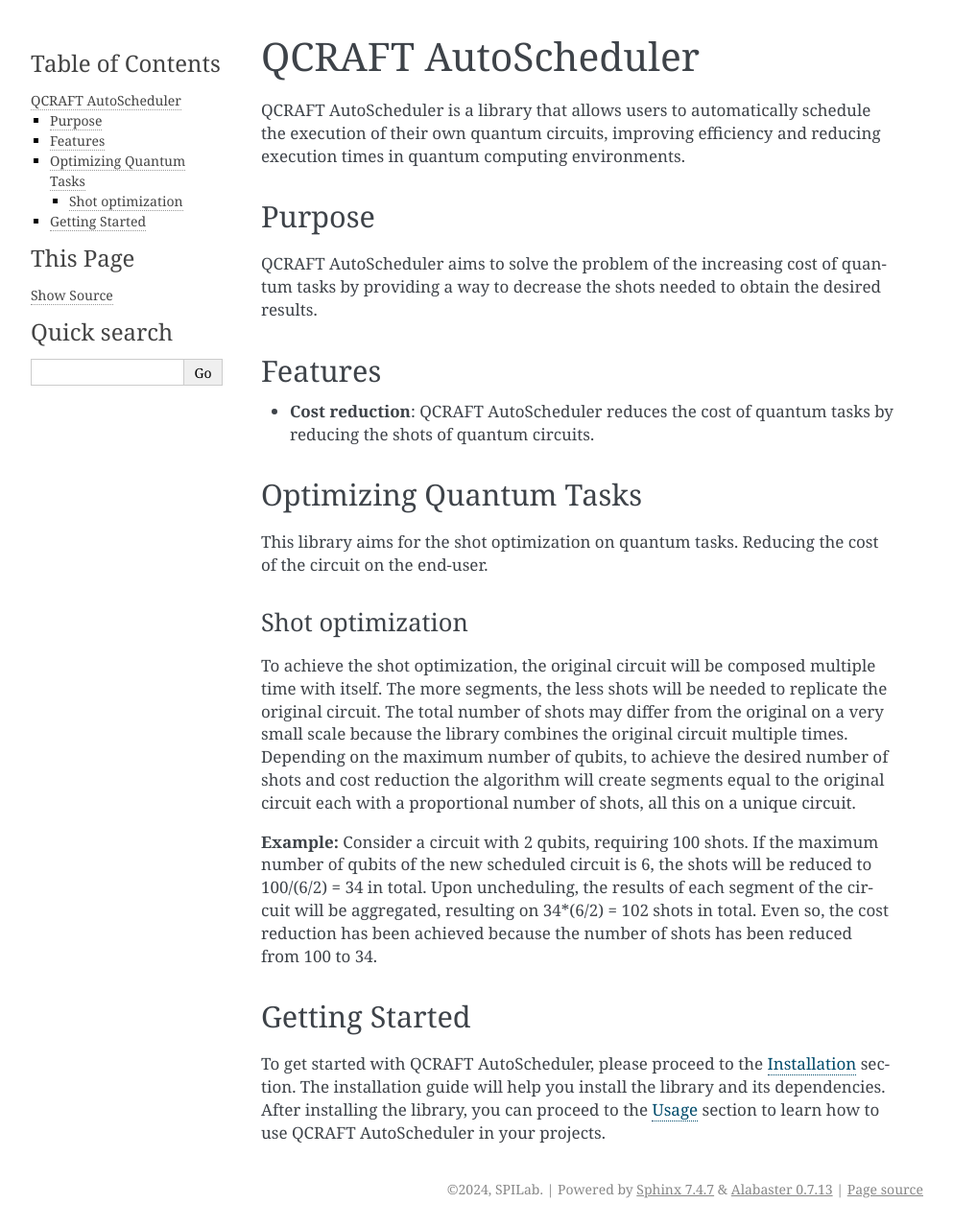
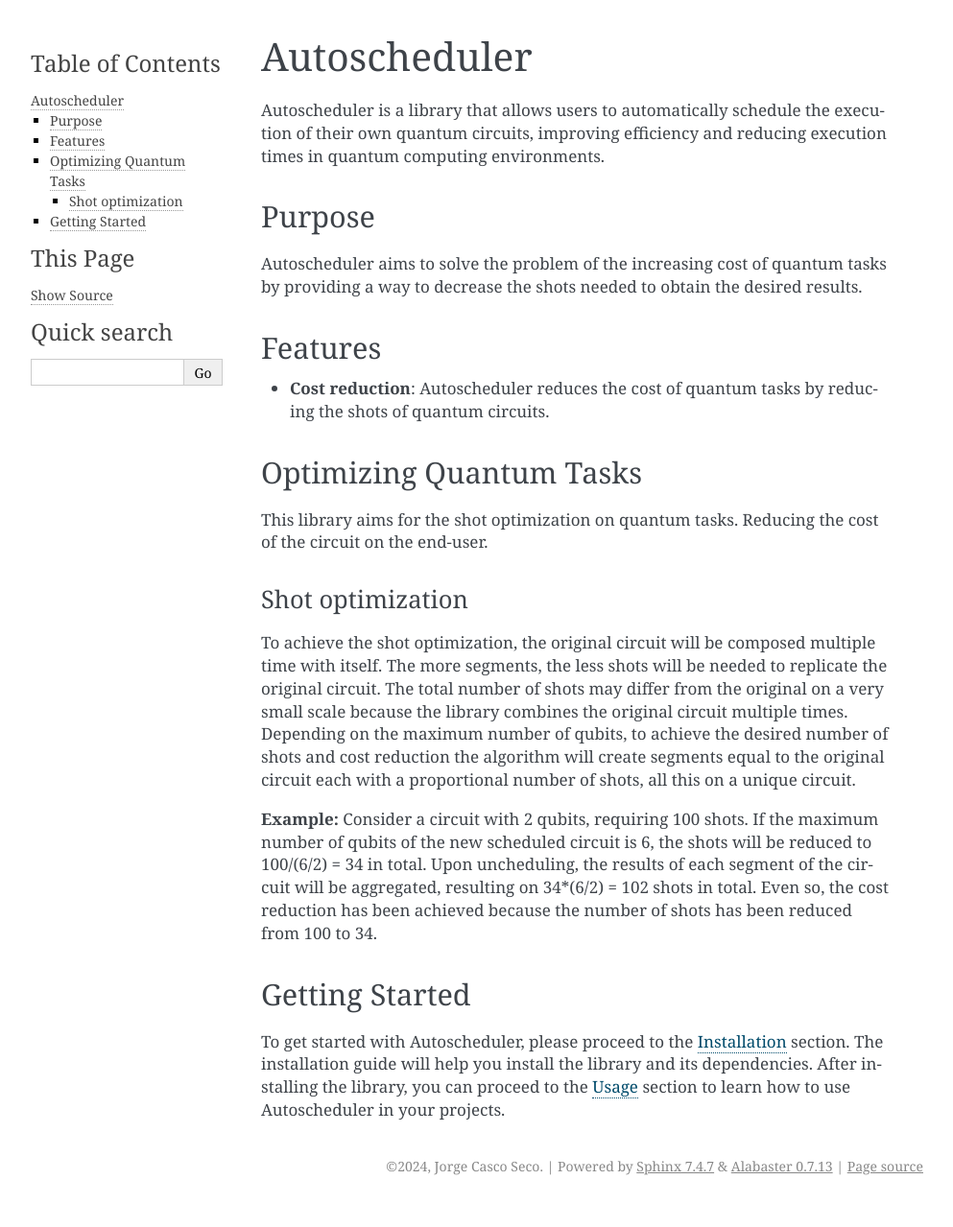
Before and after one commit to jorgecs/Autoscheduler, a Sphinx documentation site: the page built from docs/source/introduction.rst, in a window 1280 px wide. Shown: the whole page at 96% size, without its empty margins (148-1141 px from the left). Built offline with Sphinx 7.4.7, drawn with Linux system fonts in a browser that asks for light colours; after the commit the page ends 1255 px from its top, so only the background shows below that.

Commit message:
Fixing typos on the documentation

```diff
--- a/docs/source/changelog.rst
+++ b/docs/source/changelog.rst
@@ -3,6 +3,6 @@
 Changelog
 =========
 
-The changelog for QCRAFT AutoScheduler can be found on our GitHub repository.
+The changelog for AutoScheduler can be found on our GitHub repository.
 
-Please visit the `QCRAFT AutoScheduler Changelog <https://github.com/Qcraft-UEx/QCRAFT-AutoScheduler/blob/main/CHANGELOG.md>`_ for the latest updates.
+Please visit the `AutoScheduler Changelog <https://github.com/jorgecs/AutoScheduler/blob/main/CHANGELOG.md>`_ for the latest updates.
--- a/docs/source/conf.py
+++ b/docs/source/conf.py
@@ -16,8 +16,8 @@
     'sphinx.ext.napoleon'
 ]
 
-project = 'QCRAFT AutoScheduler'
-copyright = '2024, SPILab'
+project = 'Autoscheduler'
+copyright = '2024, Jorge Casco Seco'
 author = 'Jorge Casco Seco'
 release = autoscheduler.__version__
 
--- a/docs/source/index.rst
+++ b/docs/source/index.rst
@@ -3,10 +3,9 @@
    You can adapt this file completely to your liking, but it should at least
    contain the root `toctree` directive.
 
-QCRAFT AutoScheduler |release| documentation
+Autoscheduler |release| documentation
 ===========================================
 
-QCRAFT-AutoScheduler is part of the Quantum Circuit Research And Framework Toolbox (QCRAFT) project, developed by SPILab at the University of Extremadura.
 With this library we aim to provide a tool that allows users to improve the efficiency of their quantum tasks.
 
 .. toctree::
--- a/docs/source/installation.rst
+++ b/docs/source/installation.rst
@@ -3,12 +3,12 @@
 Installation
 ============
 
-You can install QCRAFT AutoScheduler and all its dependencies using pip::
+You can install Autoscheduler and all its dependencies using pip::
 
     pip install autoscheduler
 
 You can also install from source by cloning the repository and installing from source::
 
-    git clone https://github.com/Qcraft-UEx/QCRAFT-AutoScheduler.git
+    git clone https://github.com/jorgecs/Autoscheduler.git
     cd autoscheduler
     pip install .
--- a/docs/source/introduction.rst
+++ b/docs/source/introduction.rst
@@ -1,20 +1,20 @@
 .. _introduction:
 
 =====================
-QCRAFT AutoScheduler
+Autoscheduler
 =====================
 
-QCRAFT AutoScheduler is a library that allows users to automatically schedule the execution of their own quantum circuits, improving efficiency and reducing execution times in quantum computing environments.
+Autoscheduler is a library that allows users to automatically schedule the execution of their own quantum circuits, improving efficiency and reducing execution times in quantum computing environments.
 
 Purpose
 =======
 
-QCRAFT AutoScheduler aims to solve the problem of the increasing cost of quantum tasks by providing a way to decrease the shots needed to obtain the desired results.
+Autoscheduler aims to solve the problem of the increasing cost of quantum tasks by providing a way to decrease the shots needed to obtain the desired results.
 
 Features
 ========
 
-- **Cost reduction**: QCRAFT AutoScheduler reduces the cost of quantum tasks by reducing the shots of quantum circuits.
+- **Cost reduction**: Autoscheduler reduces the cost of quantum tasks by reducing the shots of quantum circuits.
 
 Optimizing Quantum Tasks
 ========================
@@ -31,5 +31,5 @@
 Getting Started
 ===============
 
-To get started with QCRAFT AutoScheduler, please proceed to the :ref:`installation` section. The installation guide will help you install the library and its dependencies.
-After installing the library, you can proceed to the :ref:`usage` section to learn how to use QCRAFT AutoScheduler in your projects.
+To get started with Autoscheduler, please proceed to the :ref:`installation` section. The installation guide will help you install the library and its dependencies.
+After installing the library, you can proceed to the :ref:`usage` section to learn how to use Autoscheduler in your projects.
--- a/docs/source/usage.rst
+++ b/docs/source/usage.rst
@@ -158,4 +158,4 @@
     autoscheduler = Autoscheduler()
     results = autoscheduler.schedule_and_execute(circuit, shots, 'ibm_brisbane')
 
-QCRAFT AutoScheduler will utilize the default AWS and IBM Cloud credentials stored on the machine for cloud executions.
+Autoscheduler will utilize the default AWS and IBM Cloud credentials stored on the machine for cloud executions.
--- a/pyproject.toml
+++ b/pyproject.toml
@@ -35,8 +35,8 @@
 dev = ["pytest", "sphinx"]
 
 [project.urls]
-Homepage = "https://github.com/Qcraft-UEx/QCRAFT-AutoScheduler"
-Changelog = "https://github.com/Qcraft-UEx/QCRAFT-AutoScheduler/blob/main/CHANGELOG.md"
+Homepage = "https://github.com/jorgecs/Autoscheduler"
+Changelog = "https://github.com/jorgecs/Autoscheduler/blob/main/CHANGELOG.md"
 
 [tool.setuptools.dynamic]
 version = {attr = "autoscheduler._version.__version__"}
```
Also changed, not shown: README.md (+2 -2 lines).
